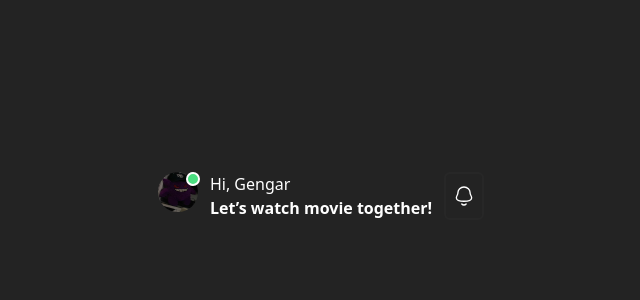
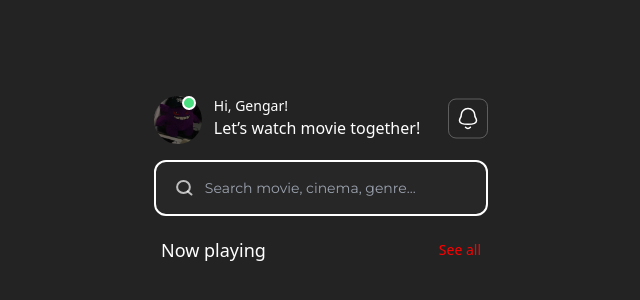
Before and after one commit to Juannnrv/cineCampus, a Vue app: page /cine in a window 1280 px wide. Shown: the part 232-532 px from the top of the page, without its empty margins (319-959 px from the left). Built offline with nearby package versions, Linux system fonts and the light colour scheme.

Commit message:
feat:  :sparkles: Add nav side to Home CInema

```diff
--- a/client/src/views/Cinema.vue
+++ b/client/src/views/Cinema.vue
@@ -2,11 +2,12 @@
   <section
     class="h-screen w-screen flex flex-col justify-center items-center bg-color-1"
   >
-    <nav class="mx-8 mt-14 flex gap-3">
-      <div class="flex gap-3">
+    <nav class="mx-8 mt-14 mb-5">
+      <div class="flex gap-7">
+        <div class="flex gap-3 mb-4">
           <div class="relative">
             <img
-            class="w-10 h-10 rounded-full"
+              class="w-12 h-12 rounded-full"
               src="../assets/img/gengar.png"
               alt=""
             />
@@ -15,26 +16,53 @@
             ></span>
           </div>
           <div class="">
-          <p class="font-inter font-regular text-color-3">Hi, Gengar</p>
-          <p class="font-inter font-bold text-color-3">
+            <p class="font-inter font-regular text-sm text-color-3">Hi, Gengar!</p>
+            <p class="font-inter font-semi-bold text-base text-color-3">
               Let’s watch movie together!
             </p>
           </div>
         </div>
-      <img class="w-10 border-2 rounded-md border-color-4" :src="notificationImg" />
+        <img class="w-10 mt-[-19px]" :src="notificationImg" />
+      </div>
+      <div class="bg-color-4 border-2 border-color-3 rounded-xl py-4 px-5 ">
+        <div class="flex gap-3">
+          <img class="" :src="browseImg" />
+          <input
+            class="w-full bg-color-4 focus:outline-none my-input text-sm"
+            type="text"
+            placeholder="Search movie, cinema, genre..."
+          />
+        </div>
+      </div>
     </nav>
+    <main class="w-80">
+      <div class="flex justify-between mb-8">
+        <p class="text-lg text-color-3 font-semi-bold">Now playing</p>
+        <p class="text-sm text-color-2 font-semi-bold mt-1">See all</p>
+      </div>
+    </main>
   </section>
 </template>
 
 <script>
 import notificationImg from "../assets/img/notification.svg";
+import browseImg from "../assets/img/search.svg";
 
 export default {
   name: "Cinema",
   data() {
     return {
-      notificationImg
+      notificationImg,
+      browseImg,
     };
   },
 };
 </script>
+
+<style scoped>
+@import url("https://fonts.googleapis.com/css2?family=Montserrat:ital,wght@0,100..900;1,100..900&display=swap");
+
+.my-input {
+  font-family: "Montserrat", sans-serif;
+}
+</style>
```
Also changed, not shown: client/src/assets/img/notification.svg, client/src/assets/img/search.svg (added). Lines whose indentation alone changed are shown as unchanged.
